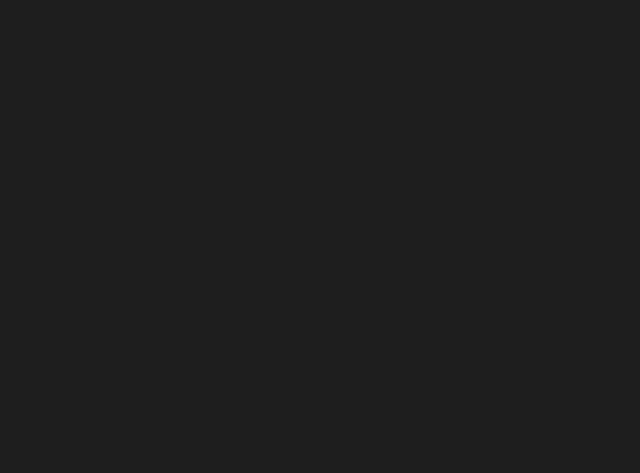
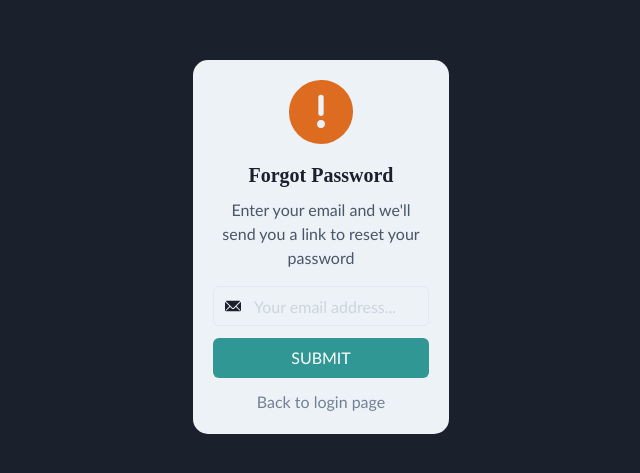
Before and after one commit to arifrahman9/APIMAN.IO, a React (Create React App) app in the folder client/: page /forgot-password in a window 1280 px wide. Before the commit this address had no page. Shown: the part 153-626 px from the top of the page, without its empty margins (319-959 px from the left). Built offline with nearby package versions, Linux system fonts and the light colour scheme; a web font is replaced by a local one.

Commit message:
forgot pasword page

```diff
--- a/client/src/App.js
+++ b/client/src/App.js
@@ -7,6 +7,7 @@ import Login from "./views/Login";
 import Register from "./views/Register";
 import Home from "./views/Home";
 import Profile from "./views/Profile";
+import ForgotPassword from "./views/ForgotPassword";
 
 export default function App() {
   const { message } = useSelector((state) => state);
@@ -15,6 +16,7 @@ export default function App() {
     <>
       <Routes>
         <Route exact path="/login" element={<Login />} />
+        <Route path="/forgot-password" element={<ForgotPassword />} />
         <Route path="/register" element={<Register />} />
         <Route path="/profile" element={<Profile />} />
         <Route path="/" element={<Home />} />
--- a/client/src/index.js
+++ b/client/src/index.js
@@ -6,12 +6,15 @@ import App from "./App";
 import reportWebVitals from "./reportWebVitals";
 import { Provider } from "react-redux";
 import store from "./store";
+import { ChakraProvider } from '@chakra-ui/react'
 
 ReactDOM.render(
   <React.StrictMode>
     <Provider store={store}>
       <Router>
-        <App />
+        <ChakraProvider>
+          <App />
+        </ChakraProvider>
       </Router>
     </Provider>
   </React.StrictMode>,
--- /dev/null
+++ b/client/src/views/ForgotPassword.js
@@ -0,0 +1,42 @@
+import { Flex, Text, InputGroup, Input, InputLeftElement, Button, Link } from '@chakra-ui/react'
+import { WarningIcon, EmailIcon } from '@chakra-ui/icons'
+import { Link as RouterLink } from 'react-router-dom'
+import vaildator from 'email-validator'
+
+export default function ForgotPassword () {
+  const validate = (val) => {
+    let error
+    if (!val) {
+      error = 'Email is required!'
+    }
+    return error
+  }
+  return (
+    <Flex bgColor='gray.800' height='100vh' justifyContent='center' alignItems='center'>
+      <Flex borderRadius={15} bgColor='gray.100' p={5} width='20%' justifyContent='center' alignItems='center' flexDirection='column'>
+        <WarningIcon color='orange.500' marginBottom={4} boxSize={16}/>
+        <Text marginBottom={2} color='gray.800' fontSize='xl'>Forgot Password</Text>
+        <Text marginBottom={2} fontWeight='light' fontFamily='calibri' fontSize='md' color='gray.600' textAlign='center'>Enter your email and we'll send you a link to reset your password</Text>
+        {/* form */}
+        <form style={{ width: '100%' }}>
+          <InputGroup marginTop={2} marginBottom={3}>
+            <InputLeftElement children={<EmailIcon/>}/>
+            <Input fontFamily='calibri' fontWeight='md' type='email' placeholder='Your email address...' _placeholder={{
+              color: 'gray.300',
+              fontFamily: 'calibri',
+              fontSize: 'md'
+            }}
+            name='email'
+            required/>
+          </InputGroup>
+          <Button type='submit' width='100%' fontFamily='calibri' fontWeight='light' colorScheme='teal'>SUBMIT</Button>
+        </form>
+        <Flex marginTop={3}>
+          <Link as={RouterLink} to='/login' fontFamily='calibri' fontWeight='light' color='gray.500' _hover={{ textDecoration: 'none' }}>
+            Back to login page
+          </Link>
+        </Flex>
+      </Flex>
+    </Flex>
+  )
+}
--- a/client/src/views/Login.js
+++ b/client/src/views/Login.js
@@ -55,7 +55,7 @@ export default function Login() {
                   here
                 </Link>
                 <br />
-                <Link className="text-decoration-none" to="/register">
+                <Link className="text-decoration-none" to="/forgot-password">
                   Forgot password
                 </Link>
               </div>
```
Also changed, not shown: client/package.json (+11 -12 lines), 2 other files (tests, documents, lock files or other folders).
